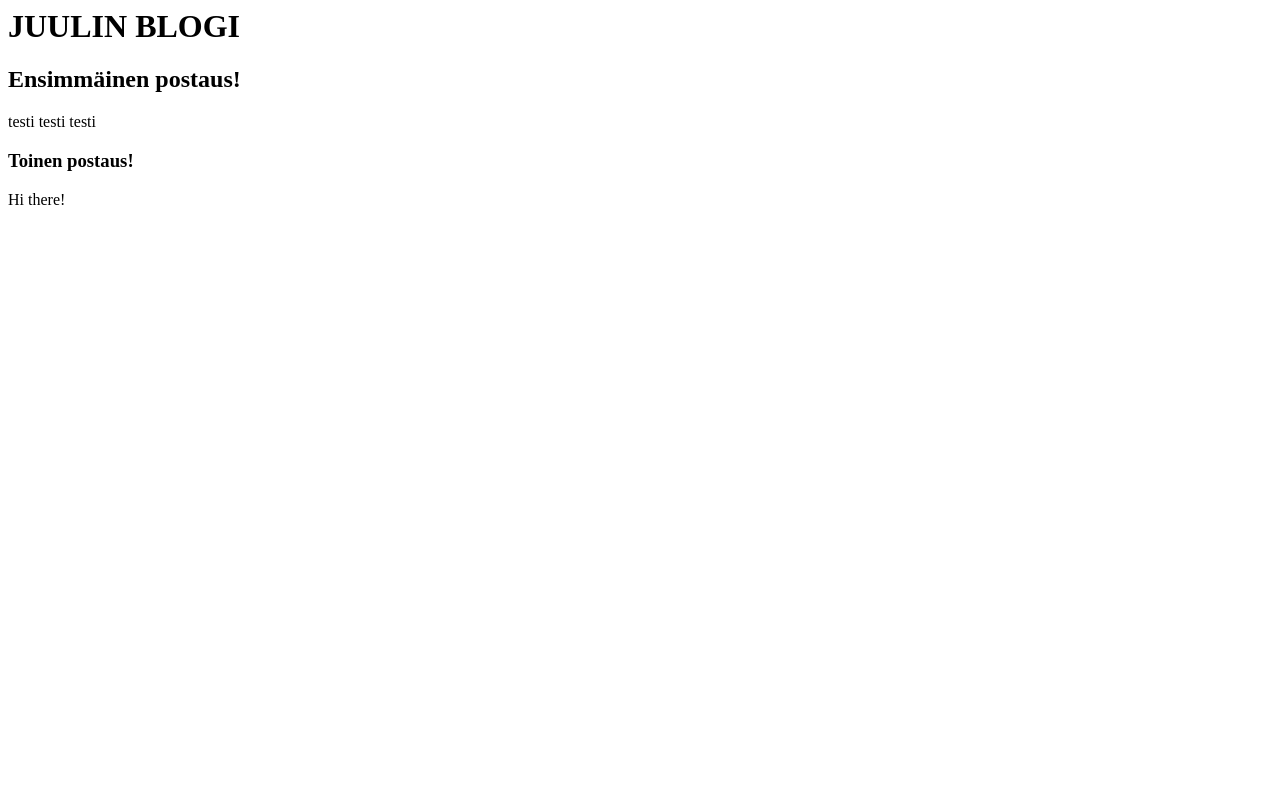
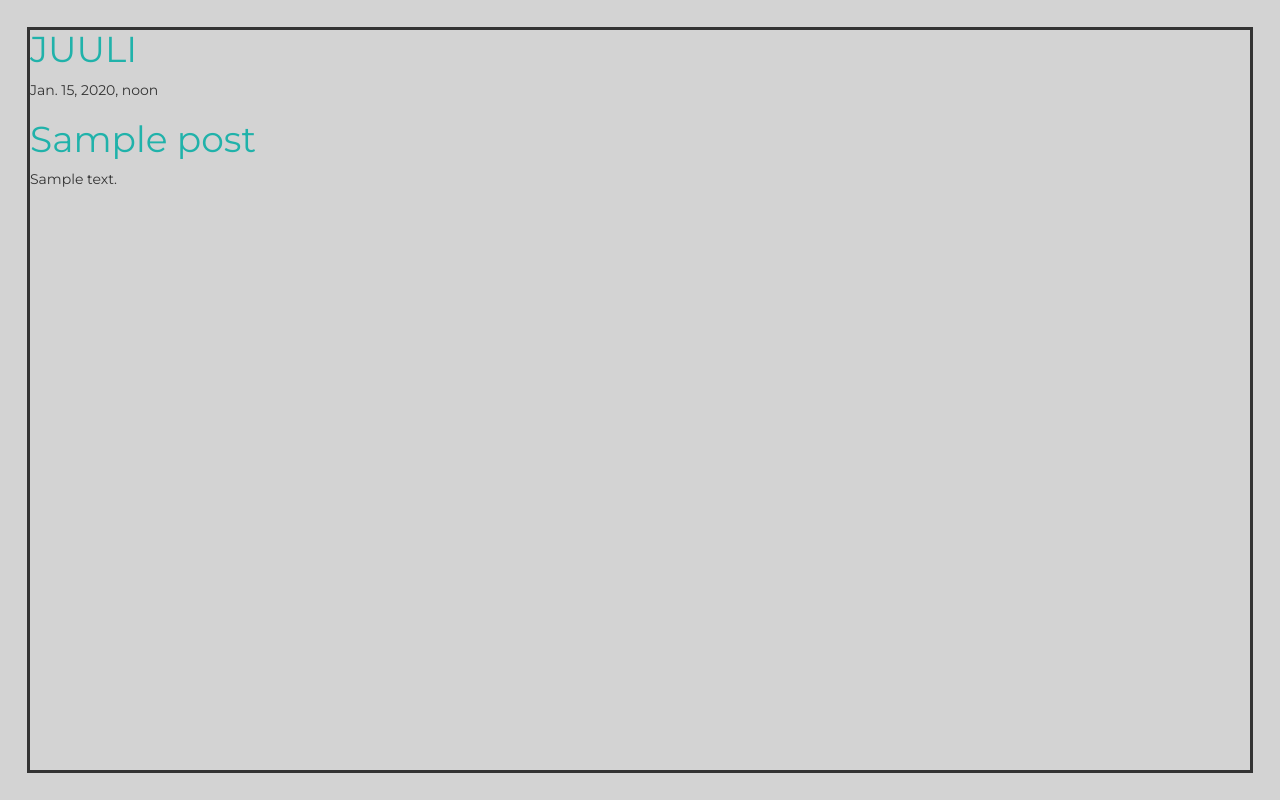
Before and after one commit to juuliran/django-blog, a Django app: page / in a window 1280 px wide. Run offline with Django 3.2, Linux system fonts and the light colour scheme; tables that the repository leaves empty hold one stand-in row (values such as "Sample post"); some libraries are stand-ins or nearby versions.

Commit message:
Added CSS

```diff
--- /dev/null
+++ b/blog/static/css/blog.css
@@ -0,0 +1,18 @@
+h1 {
+    color: lightseagreen
+ }
+h1 {
+    font-family: 'Montserrat', sans-serif;
+    font-style: bold;
+}
+p {
+    font-family: 'Montserrat', sans-serif;
+}
+body {
+    outline-style: solid;
+    background-color: lightgray;
+    margin-left: 30px;
+    margin-right: 30px;
+    margin-bottom: 30px;
+    margin-top: 30px
+}
--- a/blog/templates/blog/post_list.html
+++ b/blog/templates/blog/post_list.html
@@ -1,18 +1,22 @@
+{% load static %}
 <html>
     <head>
         <title>Juulin blogi</title>
+        <link rel="stylesheet" href="//maxcdn.bootstrapcdn.com/bootstrap/3.2.0/css/bootstrap.min.css">
+        <link rel="stylesheet" href="//maxcdn.bootstrapcdn.com/bootstrap/3.2.0/css/bootstrap-theme.min.css">
+        <link rel="stylesheet" href="{% static 'css/blog.css' %}">
+        <link rel="stylesheet" href="https://fonts.googleapis.com/css?family=Montserrat&display=swap">
     </head>
     <body>
+        <h1>JUULI</h1>
         <div>
-            <h1>JUULIN BLOGI</h1>
-        </div>
-        <div>
-            <h2>Ensimmäinen postaus!</h2>
-            <p>testi testi testi</p>
-        </div>
-        <div>
-            <h3>Toinen postaus!</h3>
-            <p>Hi there!</p>
+            {% for post in posts %}
+                <div>
+                    <p>{{ post.created_date }}</p>
+                    <h1>{{ post.title }}</h1>
+                    <p>{{ post.text|linebreaksbr }}</p>
+                </div>
+             {% endfor %}
         </div>
     </body>
 </html>
--- a/blog/views.py
+++ b/blog/views.py
@@ -1,6 +1,9 @@
 from django.shortcuts import render
+from django.utils import timezone
+from .models import Post
 
 # Create your views here.
 
 def post_list(request):
-    return render(request, 'blog/post_list.html', {})
+    posts = Post.objects.order_by('-published_date')
+    return render(request, 'blog/post_list.html', {'posts': posts})
```
